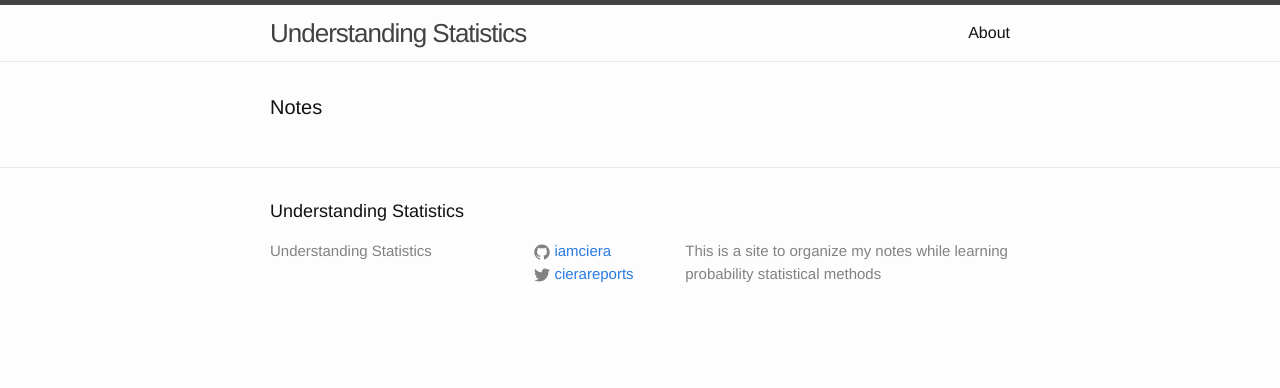
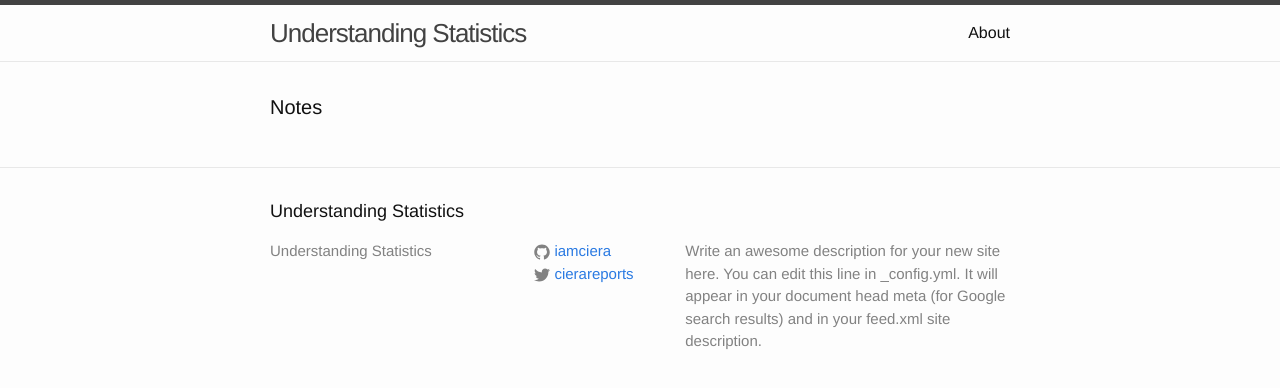
Before and after one commit to iamciera/understandingBayesianStatistics, a Jekyll site: the page built from index.html, in a window 1280 px wide. Shown: the top 388 px of the page. Built offline with Jekyll 4.4.1, drawn with Linux system fonts in a browser that asks for light colours.

Commit message:
starting where I left off

```diff
--- a/_config.yml
+++ b/_config.yml
@@ -2,12 +2,13 @@
 title: Understanding Statistics
 email:
 description: > # this means to ignore newlines until "baseurl:"
-  This is a site to organize my notes while learning probability statistical methods
-baseurl: "" # the subpath of your site, e.g. /blog/
-url: "https://iamciera.github.io/understandingBayesianStatistics/" # the base hostname & protocol for your site
+  Write an awesome description for your new site here. You can edit this
+  line in _config.yml. It will appear in your document head meta (for
+  Google search results) and in your feed.xml site description.
+baseurl: ""
+url: "http://yourdomain.com" # the base hostname & protocol for your site
 twitter_username: cierareports
 github_username:  iamciera
-permalink: /blog/:year/:month/:day/:title
 
 # Build settings
 markdown: kramdown
```
